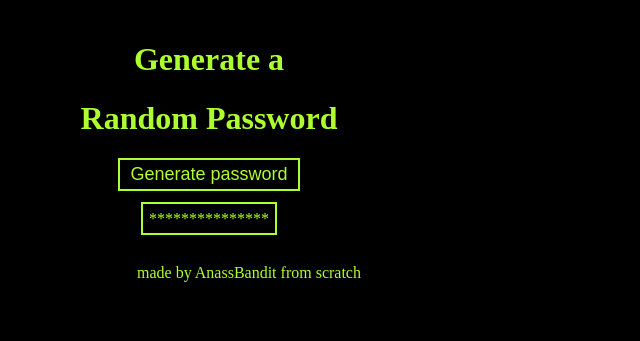
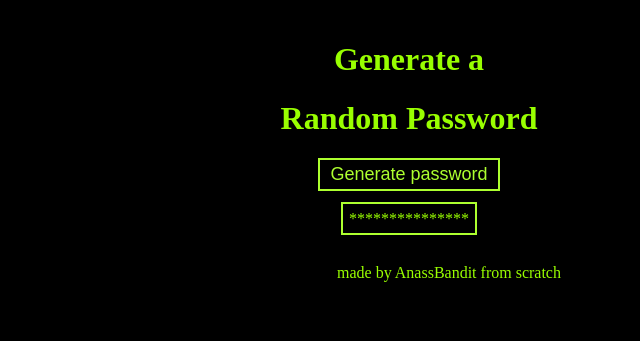
Before and after one commit to AnassMarzouki/pass-gen, a plain HTML site: page index.html in a window 1280 px wide. Shown: the whole page, without its empty margins (231-871 px from the left). Drawn offline with Linux system fonts and the light colour scheme.

Commit message:
Update styles.css

```diff
--- a/styles.css
+++ b/styles.css
@@ -1,23 +1,18 @@
 body{
+
     background-color: #000000;
     margin: 0;
-    width: 100vh;
-    height:100vh;
-
-
-
 }
 
 div {
+    display: block;
     width: 100vh;
-    height:100vh;
-    display:block;
-    background-color: black;
-    color:greenyellow;
+    background-color: rgb(0, 0, 0);
+    color:rgb(153, 255, 0);
     padding:20px 40px;
     text-align: center;
-    margin-left:0px;
-    margin-right: 0px;
+    margin-left:auto;
+    margin-right: auto;
 }
 
 #generate {
```
